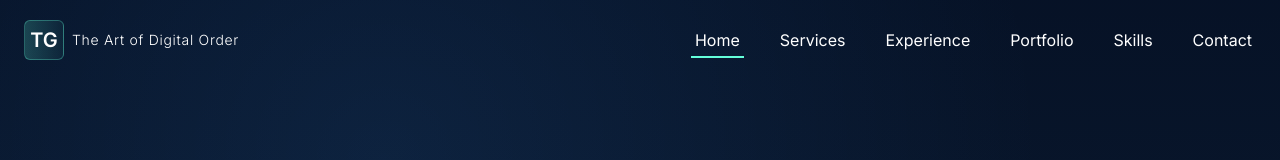
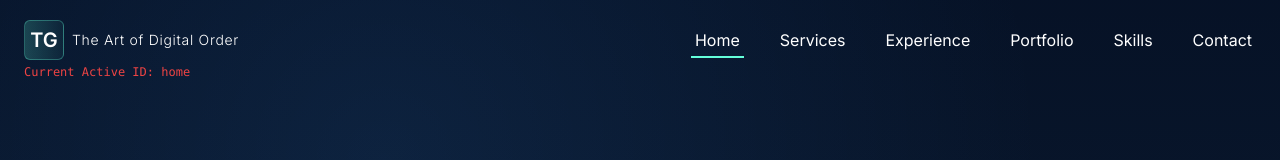
Before and after one commit to isthatamullet/tylergohr-homepage, a React (Vite) app in the folder project/: page / in a window 1280 px wide. Shown: the top 160 px of the page. Built offline with nearby package versions, Linux system fonts and the light colour scheme.

Commit message:
nav fixes

```diff
--- a/project/src/components/Header.tsx
+++ b/project/src/components/Header.tsx
@@ -13,7 +13,7 @@ const Header: React.FC = () => {
   useEffect(() => {
     const handleScrollVisuals = () => {
       const scrollPosition = window.scrollY;
-      setScrolled(scrollPosition > 50);
+      setScrolled(scrollPosition > 50); // Usage of setScrolled
     };
     if (mobileMenuOpen) {
       document.body.style.overflow = 'hidden';
@@ -21,12 +21,12 @@ const Header: React.FC = () => {
       document.body.style.overflow = '';
     }
     window.addEventListener('scroll', handleScrollVisuals);
-    handleScrollVisuals();
+    handleScrollVisuals(); // Initialize
     return () => {
       window.removeEventListener('scroll', handleScrollVisuals);
       document.body.style.overflow = '';
     };
-  }, [mobileMenuOpen]);
+  }, [mobileMenuOpen]); // End of first useEffect
 
   // useEffect for Intersection Observer (Active Link Logic)
   useEffect(() => {
@@ -35,33 +35,23 @@ const Header: React.FC = () => {
       const observerOptions = {
         root: null,
         rootMargin: '0px',
-        threshold: 0.5 // Trigger when 50% is visible
+        threshold: 0.5
       };
 
-      // --- UPDATED: More specific observer callback ---
       const observerCallback = (entries: IntersectionObserverEntry[]) => {
-        // Filter entries that are currently intersecting
         const intersectingEntries = entries.filter(entry => entry.isIntersecting);
 
         if (intersectingEntries.length > 0) {
-          // If there's one or more intersecting, find the one highest on the page
           intersectingEntries.sort((a, b) =>
             a.boundingClientRect.top - b.boundingClientRect.top
           );
-          // The first element in the sorted array is the highest one
-          setActiveSectionId(intersectingEntries[0].target.id);
+          setActiveSectionId(intersectingEntries[0].target.id); // Usage of setActiveSectionId
         } else {
-          // If nothing is intersecting based on the threshold (e.g., scrolling between sections)
-          // Check if we are near the top to set 'home' active
           if (window.scrollY < window.innerHeight * 0.5) {
-            setActiveSectionId('home');
+            setActiveSectionId('home'); // Usage of setActiveSectionId
           }
-          // Optional: If scrolled far down past the last section, you might want
-          // to keep the last active ID or set it to null. This current logic
-          // might keep the last section active, or default to 'home' if scroll goes up.
         }
       };
-      // ----------------------------------------------
 
       const observer = new IntersectionObserver(observerCallback, observerOptions);
 
@@ -78,19 +68,22 @@ const Header: React.FC = () => {
 
       return () => observer.disconnect();
     } else {
-      setActiveSectionId(null);
+      setActiveSectionId(null); // Usage of setActiveSectionId
     }
-  }, [location.pathname]);
+  }, [location.pathname]); // End of second useEffect
 
+  // handleMenuToggle IS used below in the button's onClick
   const handleMenuToggle = () => { setMobileMenuOpen(!mobileMenuOpen); };
   const handleNavClick = () => { setMobileMenuOpen(false); };
 
+  // getPath uses itemId parameter
   const getPath = (itemId: string): string => {
     if (itemId === 'home') return '/';
     return `/#${itemId}`;
   };
 
   return (
+    // scrolled IS used here in className
     <header
       className={`fixed top-0 w-full z-50 transition-all duration-300 ${
         scrolled || mobileMenuOpen ? 'bg-navy shadow-lg py-3' : 'bg-transparent py-5'
@@ -99,11 +92,18 @@ const Header: React.FC = () => {
       <div className="container mx-auto px-6 flex justify-between items-center relative z-50">
         <Link to="/" onClick={handleNavClick}> <Logo /> </Link>
 
+        {/* --- TEMPORARY DEBUG DISPLAY --- */}
+        <div className="text-red-500 text-xs font-mono absolute top-full left-6 mt-1">
+             Current Active ID: {activeSectionId || 'None'}
+        </div>
+        {/* ----------------------------- */}
+
         {/* Desktop Navigation */}
         <nav className="hidden md:block">
           <ul className="flex space-x-8">
             {navItems.map(item => {
               const isActive = item.id === activeSectionId && location.pathname === '/';
+              // getPath(item.id) is used here
               return (
                 <li key={item.id}>
                   <Link
@@ -120,6 +120,7 @@ const Header: React.FC = () => {
         </nav>
 
          {/* Mobile Menu Toggle Button */}
+         {/* handleMenuToggle IS used here in onClick */}
          <button
            className="md:hidden w-12 h-12 relative focus:outline-none focus:ring-2 focus:ring-teal rounded-lg bg-transparent"
            onClick={handleMenuToggle}
@@ -146,6 +147,7 @@ const Header: React.FC = () => {
           <ul className="flex flex-col space-y-8 text-center">
             {navItems.map(item => {
                const isActive = item.id === activeSectionId && location.pathname === '/';
+              // getPath(item.id) is used here
               return (
               <li key={item.id}>
                 <Link
```
